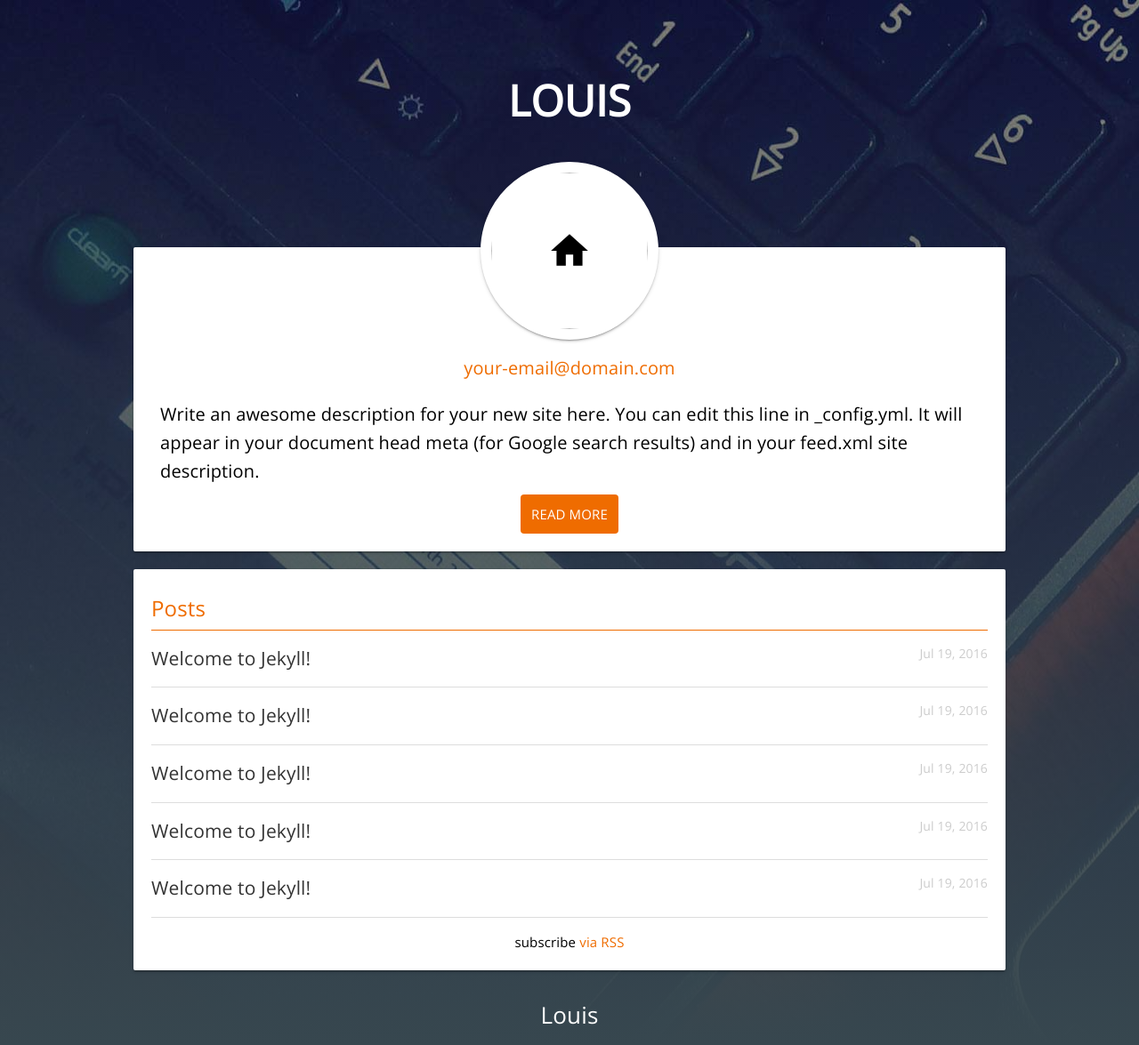
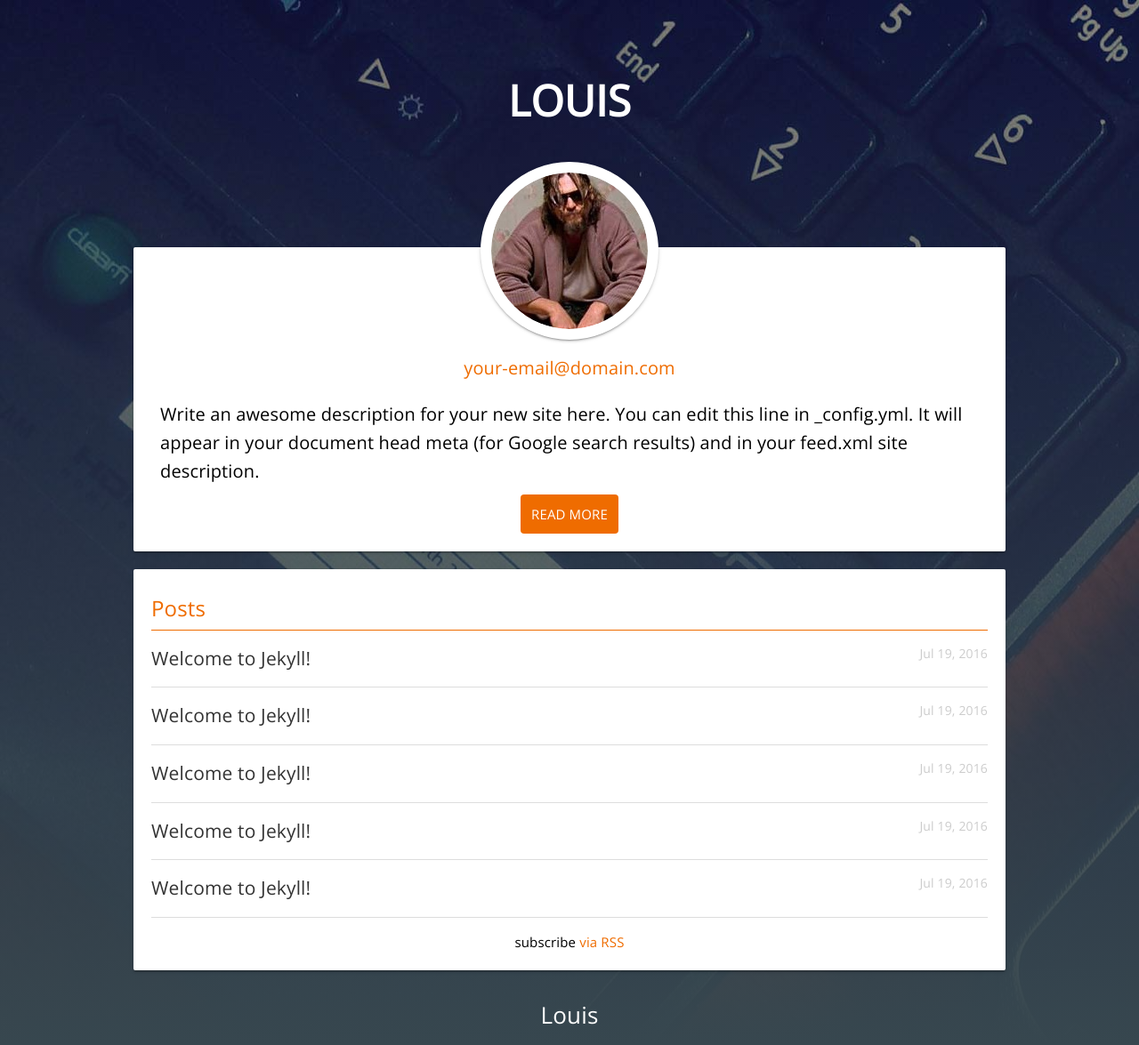
Before and after one commit to louisheath/louisheath.github.io, a Jekyll site: the page built from index.html, in a window 1280 px wide. Shown: the whole page at 89% size. Built offline with Jekyll 4.4.1, drawn with Linux system fonts in a browser that asks for light colours.

Commit message:
changed image location

```diff
--- a/_config.yml
+++ b/_config.yml
@@ -14,7 +14,7 @@ description:  Write an awesome description for your new site here. You can edit
 baseurl: "" # the subpath of your site, e.g. /blog
 url: "http://yourdomain.com" # the base hostname & protocol for your site
 twitter_username: jekyllrb
-github_username:  jekyll
+github_username:  louisheath
 
 # Build settings
 markdown: kramdown
--- a/_includes/header.html
+++ b/_includes/header.html
@@ -8,7 +8,7 @@
 
   <div class="header-badge">
     <a href="{{ site.baseurl }}/">
-        <img src="/jekyll-wing-template/assets/headshot.jpg" />
+        <img src="/assets/headshot.jpg" />
     </a>
   </div>
 
```
